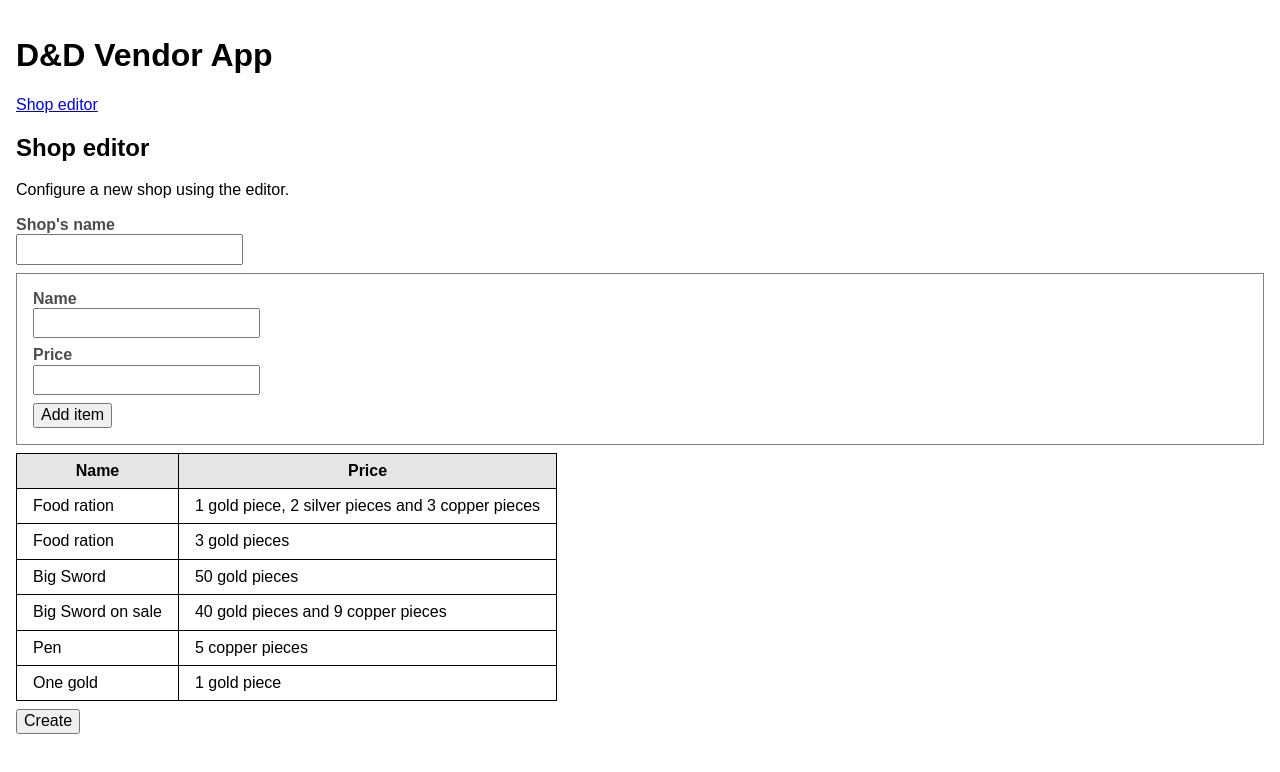
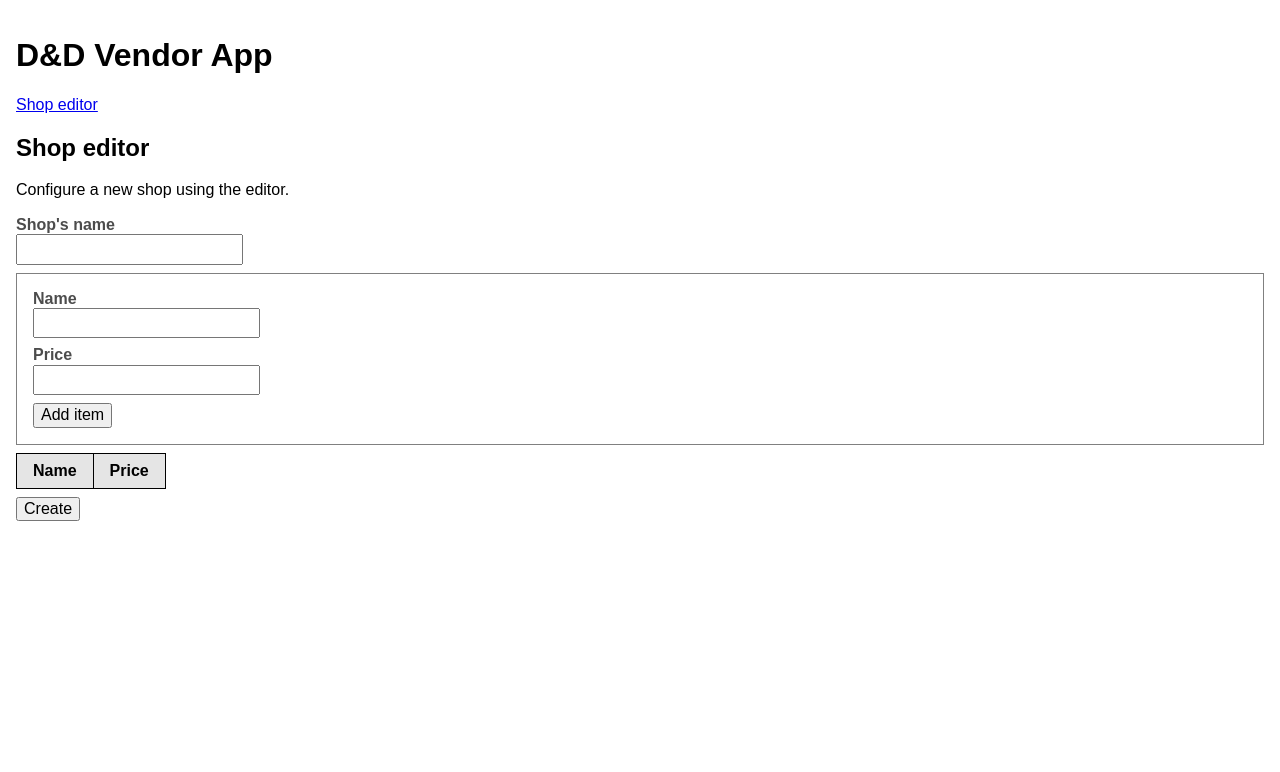
Before and after one commit to hissalht/dnd-vendor, a Svelte app: page / in a window 1280 px wide. Shown: the top 772 px of the page. Built offline with nearby package versions, Linux system fonts and the light colour scheme; a web font is replaced by a local one.

Commit message:
remove default items

```diff
--- a/src/pages/CreateShop.svelte
+++ b/src/pages/CreateShop.svelte
@@ -6,32 +6,7 @@
   import firebase from "../firebase";
 
   let shopName = "";
-  let items = [
-    {
-      name: "Food ration",
-      price: 123,
-    },
-    {
-      name: "Food ration",
-      price: 300,
-    },
-    {
-      name: "Big Sword",
-      price: 5000,
-    },
-    {
-      name: "Big Sword on sale",
-      price: 4009,
-    },
-    {
-      name: "Pen",
-      price: 5,
-    },
-    {
-      name: "One gold",
-      price: 100,
-    },
-  ];
+  let items = [];
 
   /**
    * @param {CustomEvent} e
```
